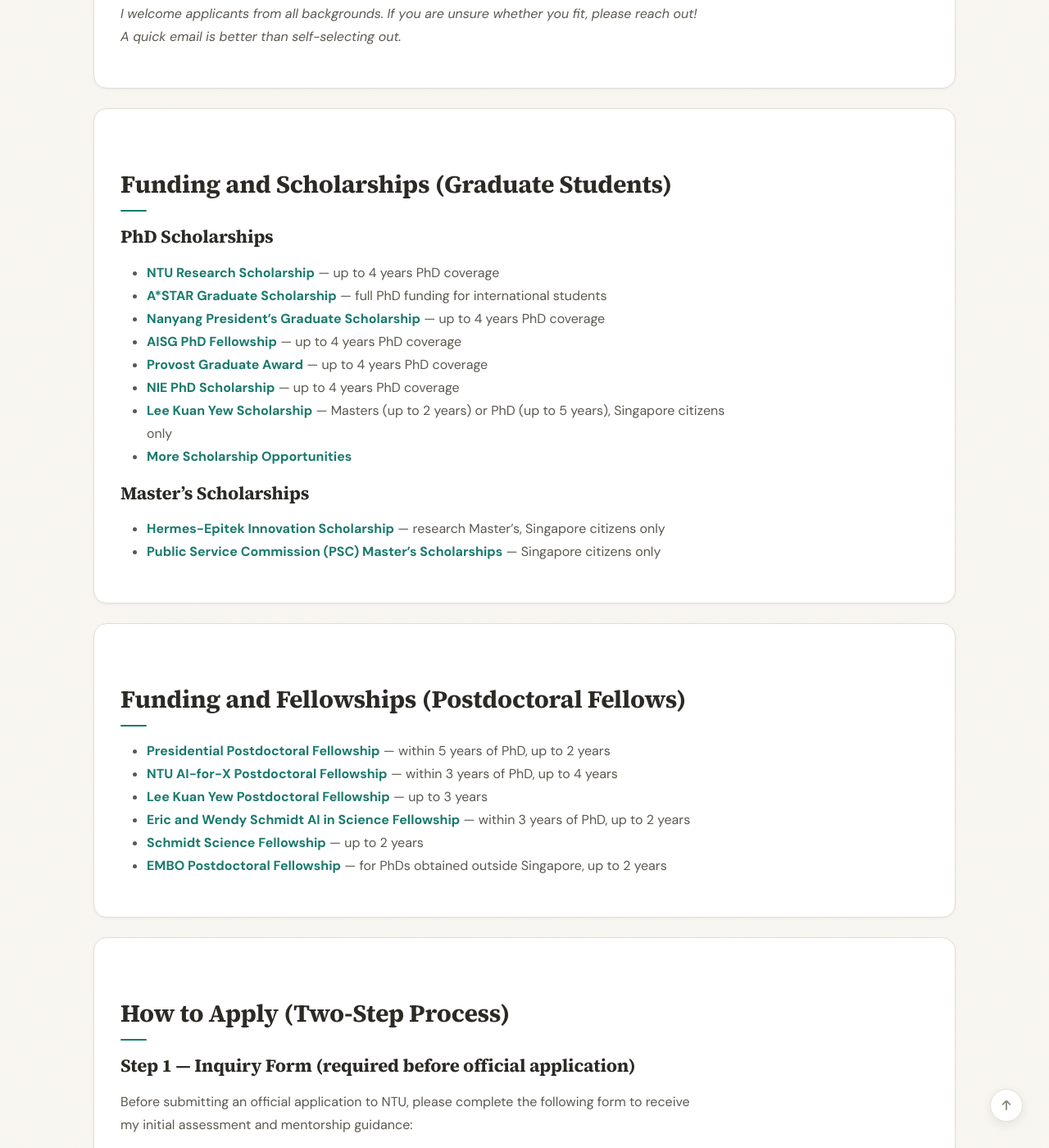
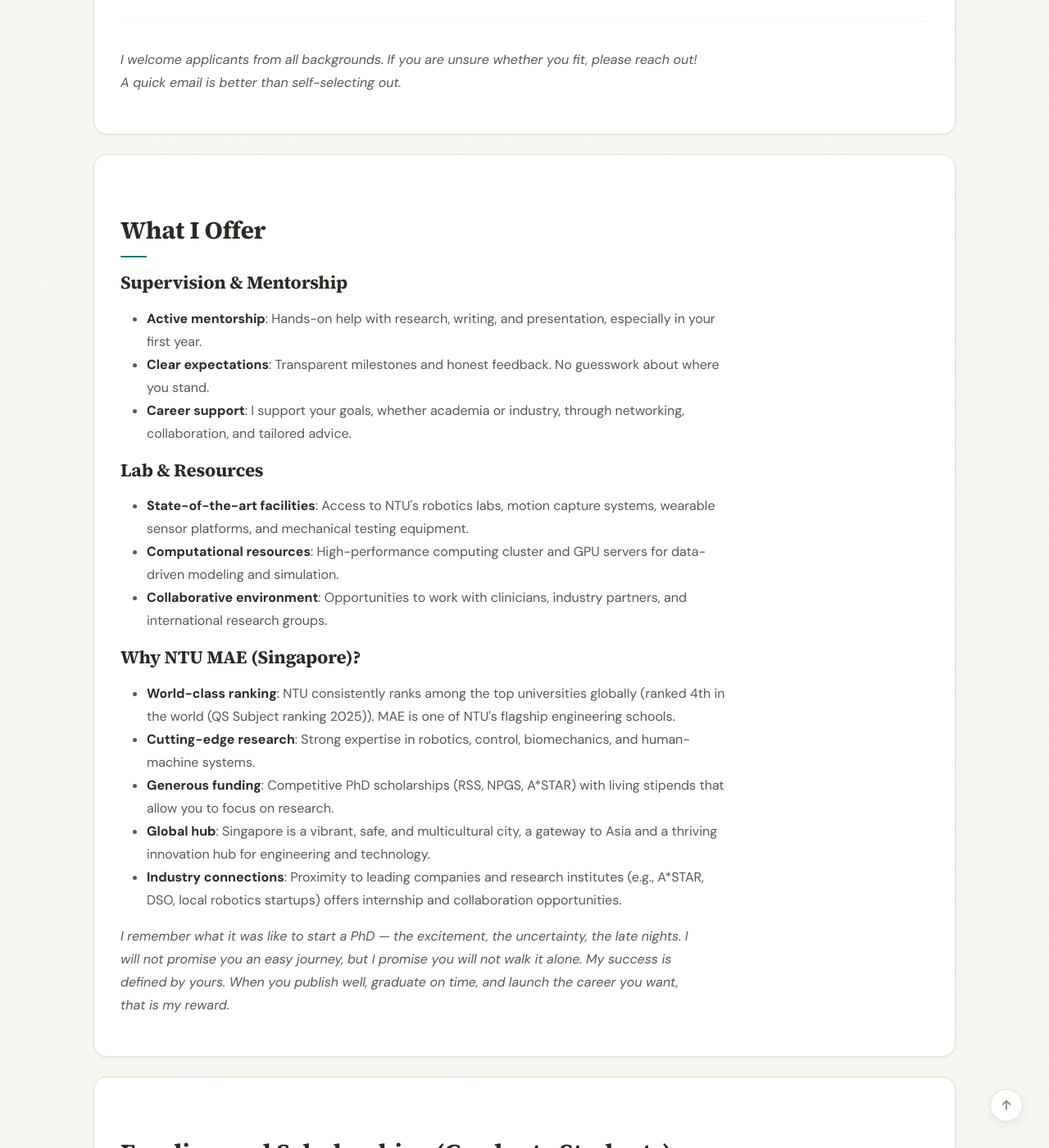
Before and after one commit to JiaenWu/jiaenwu.github.io, a Jekyll site: the page built from _pages/join.md, in a window 1280 px wide and 1400 px high, scrolled down 2232 px. Shown: the whole window at 82% size. Built offline with Jekyll 4.4.1, drawn with Linux system fonts in a browser that asks for light colours; a style sheet for code colours, icons or effects is not loaded; some of the changed text lies outside the part shown.

Commit message:
update join

```diff
--- a/_pages/join.md
+++ b/_pages/join.md
@@ -49,9 +45,10 @@ Current research themes include:
 <li>Bio-inspired control for assistive and rehabilitative devices</li>
 </ul>
 
-
 </div>
 
+
+<!-- ===================== WHO THRIVES HERE ===================== -->
 
 <div class="section-card">
 
@@ -64,36 +61,36 @@ I am looking for **self-motivated, curious, resilient, and hands-on** researcher
 <ul>
   <li><strong>Ask good questions</strong>: You don't just execute, you think about <em>why</em>, not only <em>how</em>.</li>
   <li><strong>Enjoy building things</strong>: Whether code, hardware, experiments, or prototypes, you like making.</li>
-  <li><strong>Embrace failure</strong>: You see dead ends as data, not defeat .</li>
+  <li><strong>Comfort with failure</strong>: You see dead ends as data, not defeat .</li>
   <li><strong>Communicate clearly</strong>: You can explain your work to both experts and non-experts, in writing and in discussion.</li>
 </ul>
 
 
 ### Helpful backgrounds (not all required):
 
-<!-- - Bachelor's or Master's in Engineering (e.g., ME, BME, MSE, EE, etc), robotics, computer science, mathematics, or other related fileds.
-- Some research experience (thesis, project, or industry R&D) (not required if you show exceptional potential)
-- Basic programming or experimental skills (*Missing some skills? That's fine. We can teach the rest, I care more about your ability to learn than your existing toolkit.* ) -->
 <ul>
-  <li><strong>Training</strong>: Bachelor's or Master's in engineering (e.g., ME/BME/MSE/EE), robotics, computer science, mathematics, or related fields.</li>
-  <li><strong>Experience</strong>: Research exposure (thesis, projects, or industry R&amp;D). Exceptional potential can substitute for prior research experience.</li>
-  <li><strong>Skills</strong>: Basic programming and/or experimental skills. <em>Missing some skills? That's fine, we can teach the rest.</em></li>
+  <li><strong>Training</strong>: Bachelor's or Master's in engineering (e.g., MAE/BME/EE), robotics, computer science, mathematics, or related fields.</li>
+  <li><strong>Experience</strong>: Prior research through thesis, projects, or industry R&amp;D. Not necessary  if you show exceptional potential.</li>
+  <li><strong>Skills</strong>: Basic programming (e.g., Python, MATLAB, C, or C++) and/or experimental skills. <em>Missing some skills? We can teach the rest.</em></li>
 </ul>
 
-
-### What I do <em>not</em> expect
-<ul>
-  <li>A perfect GPA or a long publication list</li>
-  <li>You to know everything before you start</li>
-  <li>Unsustainable work hours (consistency matters more than burnout)</li>
-</ul>
 
 ### What I value most
 <ul>
   <li><strong>Ownership</strong>: You take responsibility for moving your project forward.</li>
-  <li><strong>Healthy debugging habits</strong>: You ask for help when stuck—early and often.</li>
+  <li><strong>Independence</strong>: You drive the day-to-day execution: exploring, trying, failing, learning. You attempt solutions first, then we troubleshoot together.</li>
   <li><strong>Good documentation</strong>: You write things down so future-you (and your teammates) can build on your work.</li>
   <li><strong>Growth mindset</strong>: You celebrate small wins and learn quickly from failures.</li>
+</ul>
+
+
+### What matters less than you think
+
+<ul>
+  <li>A perfect GPA: I care more about whether you understand the fundamentals</li>
+  <li>A long publication list: I care more about whether you can finish what you start</li>
+  <li>Knowing everything before day one: I expect to guide you, that's my job</li>
+  <li>80-hour work weeks: sustainability and consistency matters more than burnout</li>
 </ul>
 
 <blockquote>
@@ -105,7 +102,49 @@ I am looking for **self-motivated, curious, resilient, and hands-on** researcher
 
 <em>I welcome applicants from all backgrounds. If you are unsure whether you fit, please reach out! A quick email is better than self-selecting out.</em>
 
+</div>
 
+<!-- ===================== WHAT I OFFER ===================== -->
+
+<div class="section-card">
+
+## What I Offer
+
+### Supervision & Mentorship
+
+<ul>
+  <li><strong>Active mentorship</strong>: Hands-on help with research, writing, and presentation, especially in your first year.</li>
+  <li><strong>Clear expectations</strong>: Transparent milestones and honest feedback. No guesswork about where you stand.</li>
+  <li><strong>Career support</strong>: I support your goals, whether academia or industry, through networking, collaboration, and tailored advice.</li>
+  <!-- <li><strong>Publication support</strong>: I help you target appropriate journals and conferences, revise manuscripts, and navigate peer review.</li> -->
+</ul>
+
+
+### Lab & Resources
+
+<ul>
+  <li><strong>State-of-the-art facilities</strong>: Access to NTU's robotics labs, motion capture systems, wearable sensor platforms, and mechanical testing equipment.</li>
+  <li><strong>Computational resources</strong>: High-performance computing cluster and GPU servers for data-driven modeling and simulation.</li>
+  <li><strong>Collaborative environment</strong>: Opportunities to work with clinicians, industry partners, and international research groups.</li>
+</ul>
+
+### Why NTU MAE (Singapore)?
+
+<ul>
+  <li><strong>World-class ranking</strong>: NTU consistently ranks among the top universities globally (ranked 4th in the world (QS Subject ranking 2025)). MAE is one of NTU's flagship engineering schools.</li>
+  <li><strong>Cutting-edge research</strong>: Strong expertise in robotics, control, biomechanics, and human-machine systems.</li>
+  <li><strong>Generous funding</strong>: Competitive PhD scholarships (RSS, NPGS, A*STAR) with living stipends that allow you to focus on research.</li>
+  <li><strong>Global hub</strong>: Singapore is a vibrant, safe, and multicultural city, a gateway to Asia and a thriving innovation hub for engineering and technology.</li>
+  <li><strong>Industry connections</strong>: Proximity to leading companies and research institutes (e.g., A*STAR, DSO, local robotics startups) offers internship and collaboration opportunities.</li>
+</ul>
+
+<blockquote>
+  <p><em> I remember what it was like to start a PhD — the excitement, the uncertainty, the late nights.
+    I will not promise you an easy journey, but I promise you will not walk it alone.
+    My success is defined by yours. When you publish well, graduate on time, and launch the career you want, that is my reward.</em></p>
+</blockquote>
+
+</div>
 
 
 <!-- ### Essential Qualities
@@ -152,7 +191,6 @@ I do **not** expect you to know everything on day one. What I do expect is:
 <!-- *I welcome applicants from all backgrounds. If you are unsure whether you fit, please reach out — a quick email is better than self-selecting out:)* -->
 
 
-</div>
 
 
 
@@ -163,13 +201,6 @@ I do **not** expect you to know everything on day one. What I do expect is:
 ## Funding and Scholarships (Graduate Students)
 
 ### PhD Scholarships
-
-<!-- <ul>
-<li><strong>A*STAR Graduate Scholarship</strong> — full PhD funding for international students</li>
-<li><strong>Nanyang President’s Graduate Scholarship</strong> — up to 4 years PhD coverage</li>
-<li><strong>NTU Research Scholarship</strong> — up to 4 years PhD coverage</li>
-<li><strong>Lee Kuan Yew Scholarship</strong> — Masters (up to 2 years) or PhD (up to 5 years), Singapore citizens only</li>
-</ul> -->
 
 <ul>
     <li><strong><a href="https://www.ntu.edu.sg/nie/admissions/graduate-education/scholarships-awards/nanyang-technological-university-research-scholarship" target="_blank" rel="noopener">NTU Research Scholarship</a></strong> — up to 4 years PhD coverage</li>
```
Also changed, not shown: other parts of _pages/join.md (+0 -4 lines).
